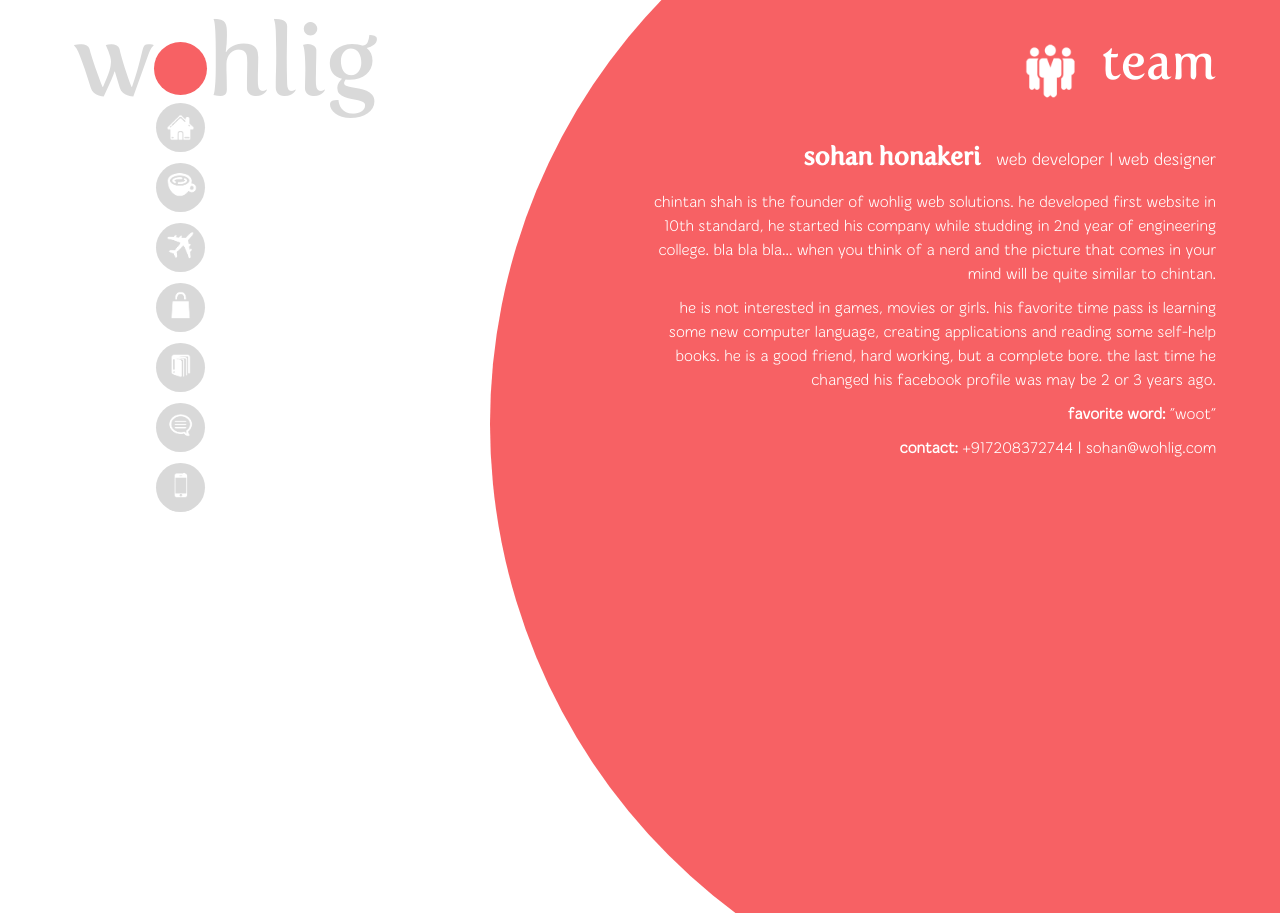
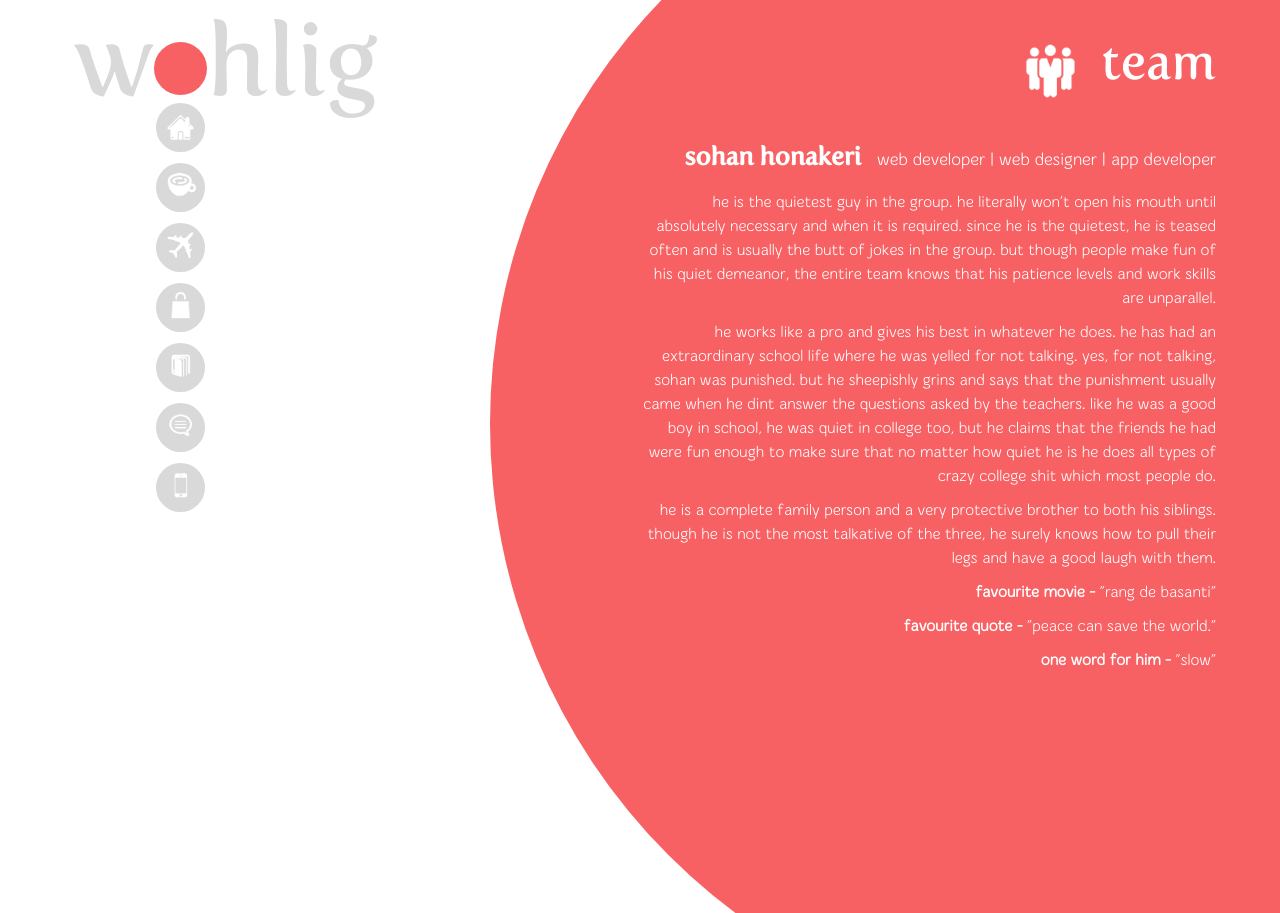
Before and after one commit to rahulyhg/wohlig, a CodeIgniter app: page /index.php/site/sohan in a window 1280 px wide. Shown: the top 913 px of the page. Run offline with CodeIgniter, Linux system fonts and the light colour scheme.

Commit message:
all done

```diff
--- a/application/controllers/site.php
+++ b/application/controllers/site.php
@@ -127,6 +127,24 @@ class Site extends CI_Controller {
 		$data[ 'internal' ]     = 'vignesh';
 		$this->load->view( 'template', $data );
 	}
+
+    	function sapana( )
+	{
+		$data[ 'color' ] = 'team';
+		$data[ 'page' ] = 'innerpage';
+		$data[ 'title' ]     = 'Team Sapana';
+		$data[ 'internal' ]     = 'sapana';
+		$this->load->view( 'template', $data );
+	}
+     	function saloni( )
+	{
+		$data[ 'color' ] = 'team';
+		$data[ 'page' ] = 'innerpage';
+		$data[ 'title' ]     = 'Team Saloni';
+		$data[ 'internal' ]     = 'saloni';
+		$this->load->view( 'template', $data );
+	}
+
 	function services( )
 	{
 		$data[ 'color' ] = 'services';
--- a/application/views/pages/internal/sohan.php
+++ b/application/views/pages/internal/sohan.php
@@ -1,6 +1,8 @@
 <h3>Sohan Honakeri
-<span class="desig">Web Developer | Web Designer </span>
+<span class="desig">Web Developer | Web Designer | App Developer</span>
 </h3>
-<p>Chintan Shah is the founder of Wohlig Web Solutions. He developed first website in 10th standard, he started his company while studding in 2nd Year of Engineering College. Bla Bla Bla... When you think of a nerd and the picture that comes in your mind will be quite similar to Chintan.</p><p>He is not interested in games, movies or girls. His favorite time pass is learning some new computer language, creating applications and reading some self-help books.  He is a good friend, hard working, but a complete bore. The last time he changed his Facebook profile was may be 2 or 3 years ago.</p>
-<p> <b>Favorite Word:</b> "Woot"</p>
-<p><b>Contact:</b> +917208372744 | sohan@wohlig.com</p>
+<p>He is the quietest guy in the group. He literally won’t open his mouth until absolutely necessary and when it is required. Since he is the quietest, he is teased often and is usually the butt of jokes in the group. But though people make fun of his quiet demeanor, the entire team knows that his patience levels and work skills are unparallel. </p><p>He works like a pro and gives his best in whatever he does. He has had an extraordinary school life where he was yelled for not talking. Yes, for not talking, Sohan was punished. But he sheepishly grins and says that the punishment usually came when he dint answer the questions asked by the teachers. Like he was a good boy in school, he was quiet in college too, but he claims that the friends he had were fun enough to make sure that no matter how quiet he is he does all types of crazy college shit which most people do.  </p><p>He is a complete family person and a very protective brother to both his siblings. Though he is not the most talkative of the three, he surely knows how to pull their legs and have a good laugh with them.</p>
+<p> <b>Favourite movie -</b> "Rang de basanti"</p>
+<p> <b>Favourite Quote -</b> "peace can save the world."</p>
+<p> <b>One word for him -</b> "slow"</p>
+<!--<p><b>Contact:</b> +919029796018 | tushar@wohlig.com.</p>-->
```
Also changed, not shown: application/views/pages/internal/saloni.php (added, +8 -0 lines), application/views/pages/internal/sapana.php (added, +8 -0 lines).
